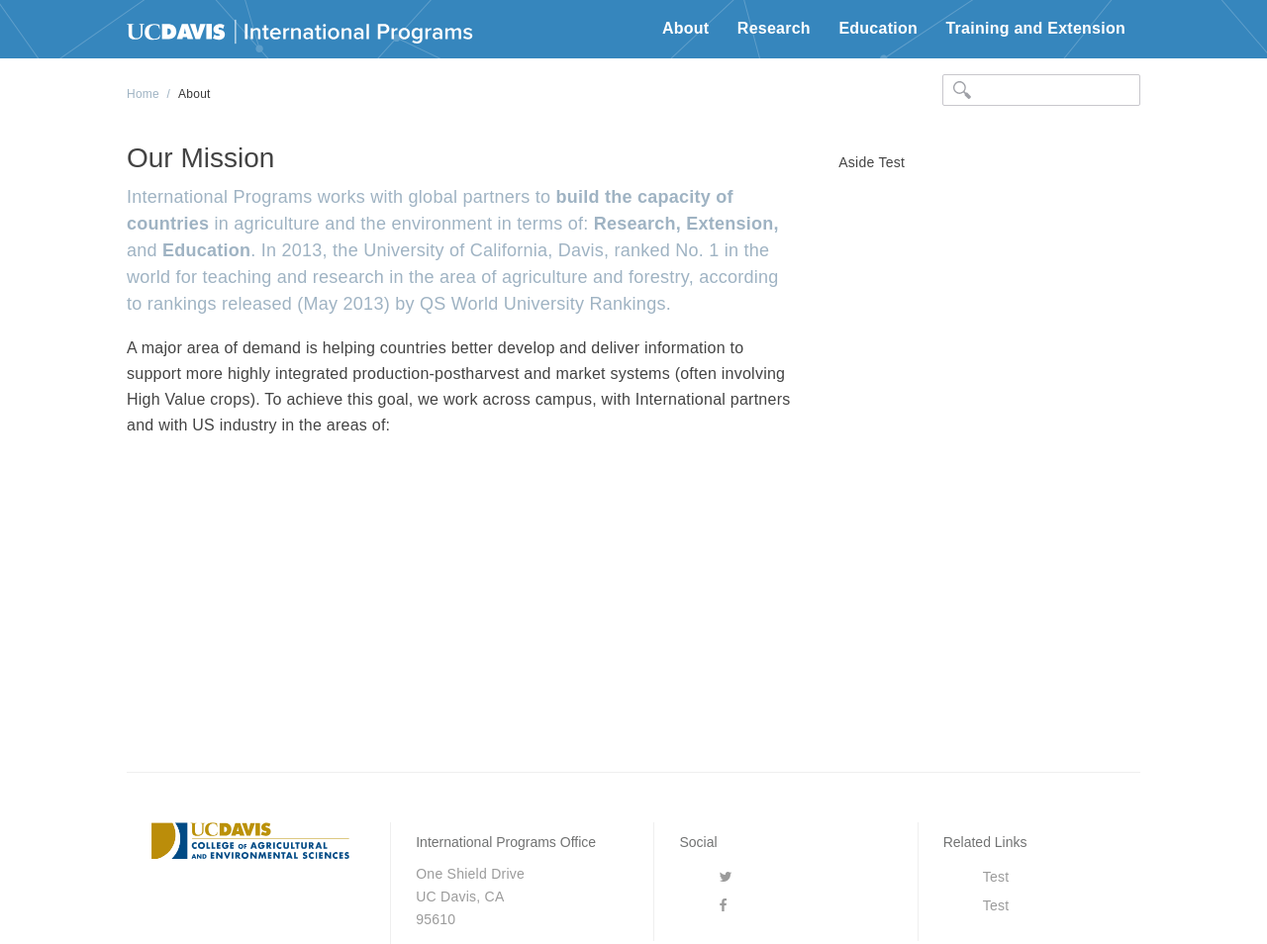
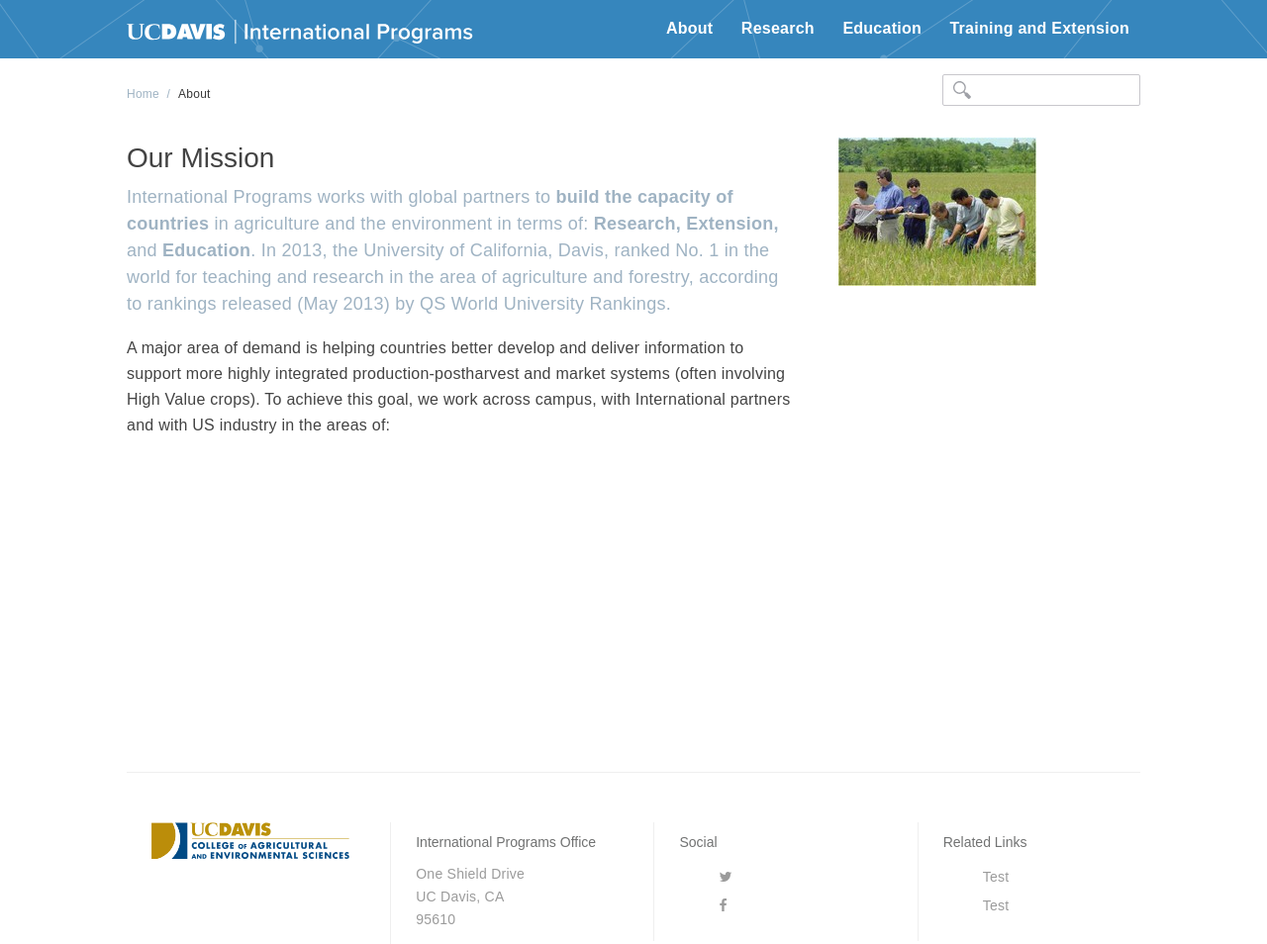
Before and after one commit to ucdavis/ip, a Jekyll site: the page built from about/index.html, in a window 1280 px wide. Shown: the whole page at 99% size. Built offline with Jekyll 4.4.1, drawn with Linux system fonts in a browser that asks for light colours; nearby versions of some CDN libraries.

Commit message:
navigation tweaking

```diff
--- a/_sass/_navigation.scss
+++ b/_sass/_navigation.scss
@@ -27,23 +27,21 @@
         display: none;
     }
     ul {
-        // text-align: left;
-        display: inline;
         margin: 0;
-        padding: 20px 4px 20px 0;
         list-style: none;
         li {
             display: inline-block;
             margin-right: -4px;
             position: relative;
-            padding: 15px;
             cursor: pointer;
             &:hover a {
-                color: rgba (255,255,255,.75);
+                color: rgba (255, 255, 255, .75);
             }
             a {
                 color: #fff;
                 font-weight: 600;
+                padding: 15px;
+                display: block;
             }
         }
     }
@@ -77,17 +75,17 @@
                 text-transform: none;
                 font-size: 1.4rem;
                 font-weight: 400;
-                color:$primary-color;
+                color: $primary-color;
             }
         }
     }
 }
 
+// active the sub menu
 #main-nav ul li:hover ul {
     display: block;
     opacity: 1;
     visibility: visible;
-    z-index: 99;
     ul.subdropdown {
         visibility: hidden;
         display: none;
@@ -98,14 +96,10 @@
     display: inline;
     opacity: 1;
     visibility: visible;
-   z-index: 999;
 }
-#main-nav ul li ul li ul.subdropdown li {
-   padding: 0;
-   display: block;
-   left: 100%;
+
+ul.subdropdown li {
     min-width: 150px;
-   line-height: 58px;
     background-color: #fff;
     box-shadow: 0 2px 5px 0 rgba(0, 0, 0, 0.16), 0 2px 10px 0 rgba(0, 0, 0, 0.12);
 }
@@ -119,6 +113,6 @@
 
 #main-nav ul li ul li ul.subdropdown {
     position: absolute;
-  left:5px;
+    left: 5px;
     top: -20px;
 }
--- a/about/index.html
+++ b/about/index.html
@@ -11,5 +11,7 @@
     <p>A major area of demand is helping countries better develop and deliver information to support more highly integrated production-postharvest and market systems (often involving High Value crops). To achieve this goal, we work across campus, with International partners and with US industry in the areas of:</p>
 </article>
 <aside>
-    <p>Aside Test</p>
+<div class="image_wrapper">
+    <img src="/media/about/mission.jpg" alt="Working with the farmers in a field">
+</div>
 </aside>
```
Also changed, not shown: media/about/mission.jpg (added). Lines whose indentation alone changed are shown as unchanged.
